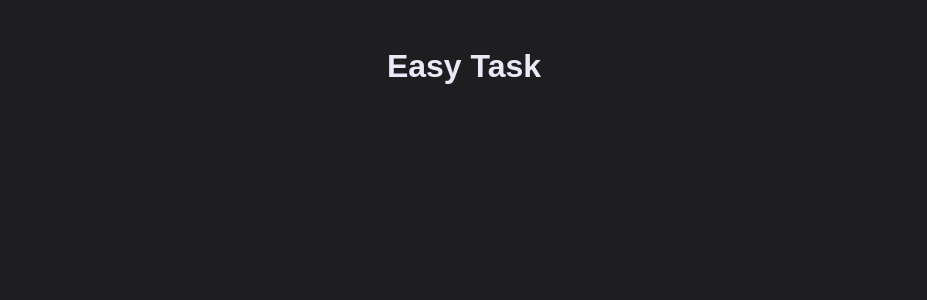
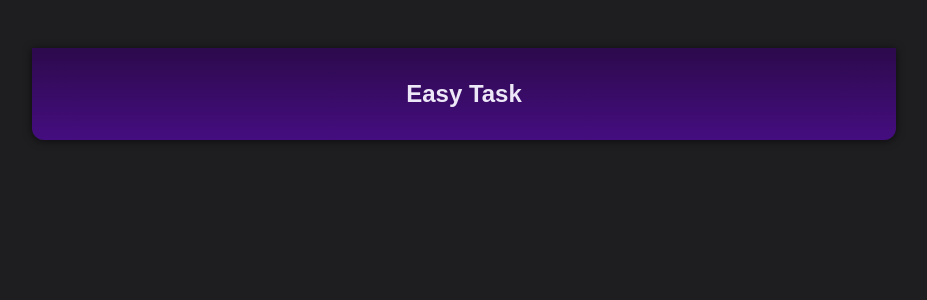
Before and after one commit to Lvcky-gg/angular_one, an Angular app: page / in a window 1280 px wide. Shown: the top 300 px of the page, without its empty margins (176-1103 px from the left). Built offline with nearby package versions, Linux system fonts and the light colour scheme.

Commit message:
feat: init

```diff
--- /dev/null
+++ b/src/app/header.component.css
@@ -0,0 +1,52 @@
+header {
+  display: flex;
+  flex-direction: column;
+  align-items: center;
+  gap: 1rem;
+  width: 90%;
+  max-width: 50rem;
+  margin: 0 auto 2rem auto;
+  text-align: center;
+  background: linear-gradient(
+    to bottom,
+    #2c0a4c,
+    #450d80
+  );
+  padding: 1rem;
+  border-bottom-right-radius: 12px;
+  border-bottom-left-radius: 12px;
+  box-shadow: 0 1px 8px rgba(0, 0, 0, 0.6);
+}
+
+img {
+  width: 3.5rem;
+  object-fit: contain;
+}
+
+h1 {
+  font-size: 1.25rem;
+  margin: 0;
+  padding: 0;
+}
+
+p {
+  margin: 0;
+  font-size: 0.8rem;
+  text-wrap: balance;
+}
+
+@media (min-width: 768px) {
+  header {
+    padding: 2rem;
+  }
+
+  img {
+    width: 4.5rem;
+  }
+
+  h1 {
+    font-size: 1.5rem;
+    margin: 0;
+    padding: 0;
+  }
+}
--- a/src/app/header.component.ts
+++ b/src/app/header.component.ts
@@ -4,6 +4,7 @@
   selector: 'app-header',
   standalone: true,
   templateUrl: './header.component.html',
+  styleUrl:'./header.component.css'
 })
 
 export class HeaderComponent {};
```
